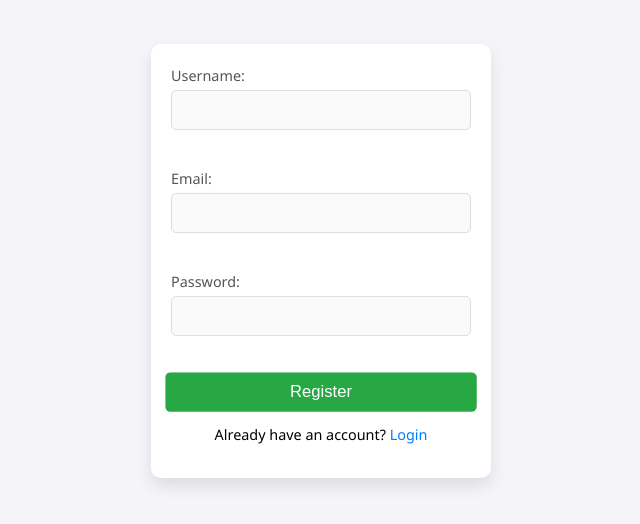
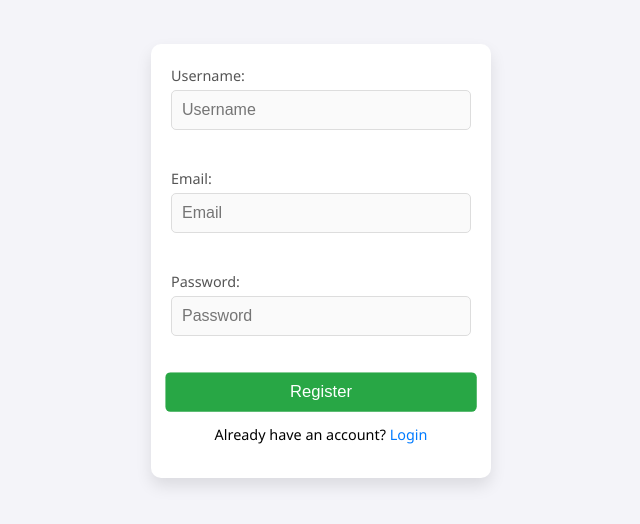
Before and after one commit to a-sksingh113/contact_backend, a website: page client/register.html in a window 1280 px wide. Shown: the part 96-620 px from the top of the page, without its empty margins (319-959 px from the left). Drawn offline with Linux system fonts and the light colour scheme.

Commit message:
update002

```diff
--- a/client/register.html
+++ b/client/register.html
@@ -3,19 +3,20 @@
 <head>
     <meta charset="UTF-8">
     <meta name="viewport" content="width=device-width, initial-scale=1.0">
+    <script src="https://kit.fontawesome.com/9f1d966d1d.js" crossorigin="anonymous"></script>
     <title>Register</title>
 </head>
 <body>
     <h2>Register</h2>
     <form id="registerForm">
         <label for="username">Username:</label>
-        <input type="text" id="username" name="username" required>
+        <input type="text" id="username" name="username" required placeholder="Username">
         <br><br>
         <label for="email">Email:</label>
-        <input type="email" id="email" name="email" required>
+        <input type="email" id="email" name="email" required placeholder="Email">
         <br><br>
         <label for="password">Password:</label>
-        <input type="password" id="password" name="password" required>
+        <input type="password" id="password" name="password" required placeholder="Password">
         <br><br>
         <button type="submit">Register</button>
         <p>Already have an account? <a href="/login">Login</a></p>
```
Also changed, not shown: client/login.html (+1 -1 lines).
